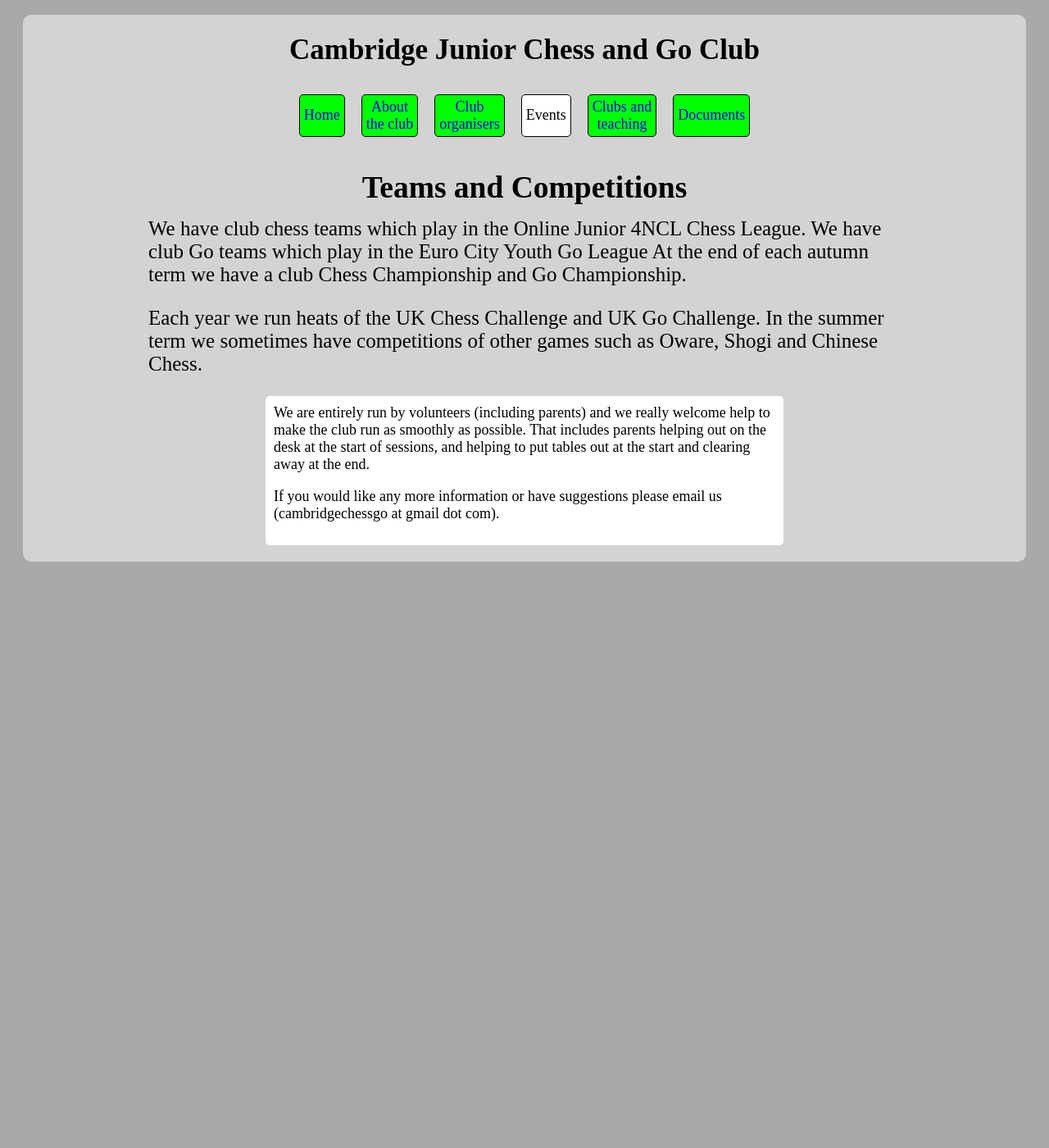
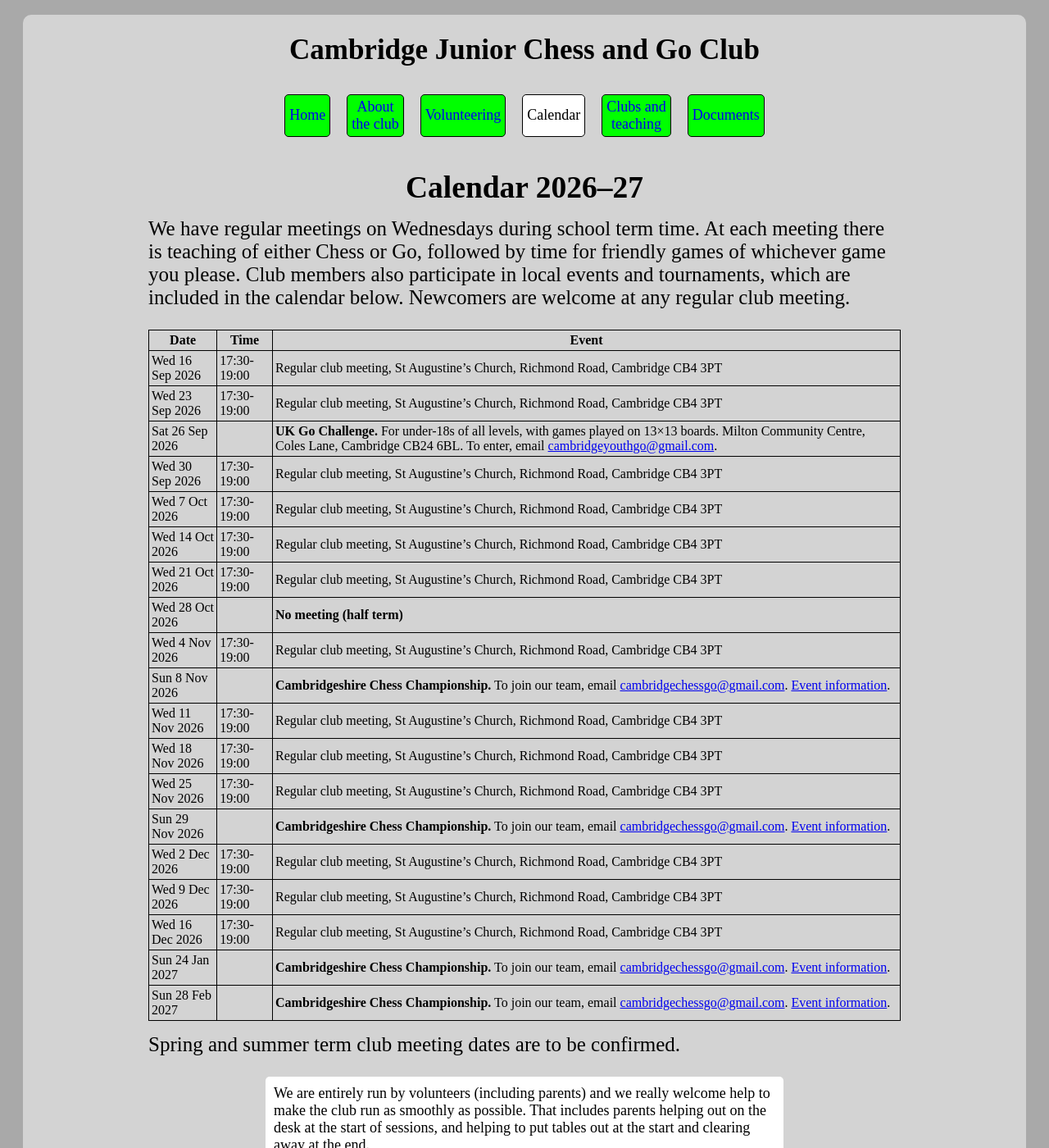
Before and after one commit to kickaha2019/chessgo_site, a Jekyll site: the page built from events.md, in a window 1280 px wide and 1400 px high. Shown: the whole window at 82% size. Built offline with Jekyll 4.4.1, drawn with Linux system fonts in a browser that asks for light colours; some of the changed text lies outside the part shown.

Commit message:
Update calendar and volunteering information
Co-authored-by: Copilot <223556219+Copilot@users.noreply.github.com>

Copilot-Session: 1e9ae3d7-baf2-4622-8a01-42932994ba23

```diff
--- a/_config.yml
+++ b/_config.yml
@@ -12,8 +12,8 @@ footer: |
   the start and clearing away at the end.
 
   If you would like any more information or have
-  suggestions please email
-  us (cambridgechessgo at gmail dot com).
+  suggestions please email us at
+  [cambridgechessgo@gmail.com](mailto:cambridgechessgo@gmail.com).
 
 # Build settings
 ignore_theme_config: true
--- a/events.md
+++ b/events.md
@@ -1,15 +1,36 @@
 ---
 layout: site
-title: Events
+title: Calendar
 ---
-## Teams and Competitions
+## Calendar 2026–27
 
-We have club chess teams which play in the Online Junior 4NCL Chess
-League.
-We have club Go teams which play in the Euro City Youth Go League At
-the end of each autumn term we have a club Chess Championship and Go
-Championship.
+We have regular meetings on Wednesdays during school term time. At each
+meeting there is teaching of either Chess or Go, followed by time for
+friendly games of whichever game you please. Club members also
+participate in local events and tournaments, which are included in
+the calendar below. Newcomers are welcome at any regular club meeting.
 
-Each year we run heats of the UK Chess Challenge and UK Go
-Challenge. In the summer term we sometimes have competitions of
-other games such as Oware, Shogi and Chinese Chess.
+| Date | Time | Event |
+| --- | --- | --- |
+| Wed 16 Sep 2026 | 17:30-19:00 | Regular club meeting, St Augustine's Church, Richmond Road, Cambridge CB4 3PT |
+| Wed 23 Sep 2026 | 17:30-19:00 | Regular club meeting, St Augustine's Church, Richmond Road, Cambridge CB4 3PT |
+| Sat 26 Sep 2026 | | **UK Go Challenge.** For under-18s of all levels, with games played on 13×13 boards. Milton Community Centre, Coles Lane, Cambridge CB24 6BL. To enter, email [cambridgeyouthgo@gmail.com](mailto:cambridgeyouthgo@gmail.com). |
+| Wed 30 Sep 2026 | 17:30-19:00 | Regular club meeting, St Augustine's Church, Richmond Road, Cambridge CB4 3PT |
+| Wed 7 Oct 2026 | 17:30-19:00 | Regular club meeting, St Augustine's Church, Richmond Road, Cambridge CB4 3PT |
+| Wed 14 Oct 2026 | 17:30-19:00 | Regular club meeting, St Augustine's Church, Richmond Road, Cambridge CB4 3PT |
+| Wed 21 Oct 2026 | 17:30-19:00 | Regular club meeting, St Augustine's Church, Richmond Road, Cambridge CB4 3PT |
+| Wed 28 Oct 2026 | | **No meeting (half term)** |
+| Wed 4 Nov 2026 | 17:30-19:00 | Regular club meeting, St Augustine's Church, Richmond Road, Cambridge CB4 3PT |
+| Sun 8 Nov 2026 | | **Cambridgeshire Chess Championship.** To join our team, email [cambridgechessgo@gmail.com](mailto:cambridgechessgo@gmail.com). [Event information](https://www.cambridgechess.co.uk/). |
+| Wed 11 Nov 2026 | 17:30-19:00 | Regular club meeting, St Augustine's Church, Richmond Road, Cambridge CB4 3PT |
+| Wed 18 Nov 2026 | 17:30-19:00 | Regular club meeting, St Augustine's Church, Richmond Road, Cambridge CB4 3PT |
+| Wed 25 Nov 2026 | 17:30-19:00 | Regular club meeting, St Augustine's Church, Richmond Road, Cambridge CB4 3PT |
+| Sun 29 Nov 2026 | | **Cambridgeshire Chess Championship.** To join our team, email [cambridgechessgo@gmail.com](mailto:cambridgechessgo@gmail.com). [Event information](https://www.cambridgechess.co.uk/). |
+| Wed 2 Dec 2026 | 17:30-19:00 | Regular club meeting, St Augustine's Church, Richmond Road, Cambridge CB4 3PT |
+| Wed 9 Dec 2026 | 17:30-19:00 | Regular club meeting, St Augustine's Church, Richmond Road, Cambridge CB4 3PT |
+| Wed 16 Dec 2026 | 17:30-19:00 | Regular club meeting, St Augustine's Church, Richmond Road, Cambridge CB4 3PT |
+| Sun 24 Jan 2027 | | **Cambridgeshire Chess Championship.** To join our team, email [cambridgechessgo@gmail.com](mailto:cambridgechessgo@gmail.com). [Event information](https://www.cambridgechess.co.uk/). |
+| Sun 28 Feb 2027 | | **Cambridgeshire Chess Championship.** To join our team, email [cambridgechessgo@gmail.com](mailto:cambridgechessgo@gmail.com). [Event information](https://www.cambridgechess.co.uk/). |
+{: .schedule}
+
+Spring and summer term club meeting dates are to be confirmed.
```
Also changed, not shown: _data/pages.yml (+4 -4 lines), index.md (+3 -5 lines), local.md (+3 -0 lines), team.md (+10 -10 lines), 7 other files.
